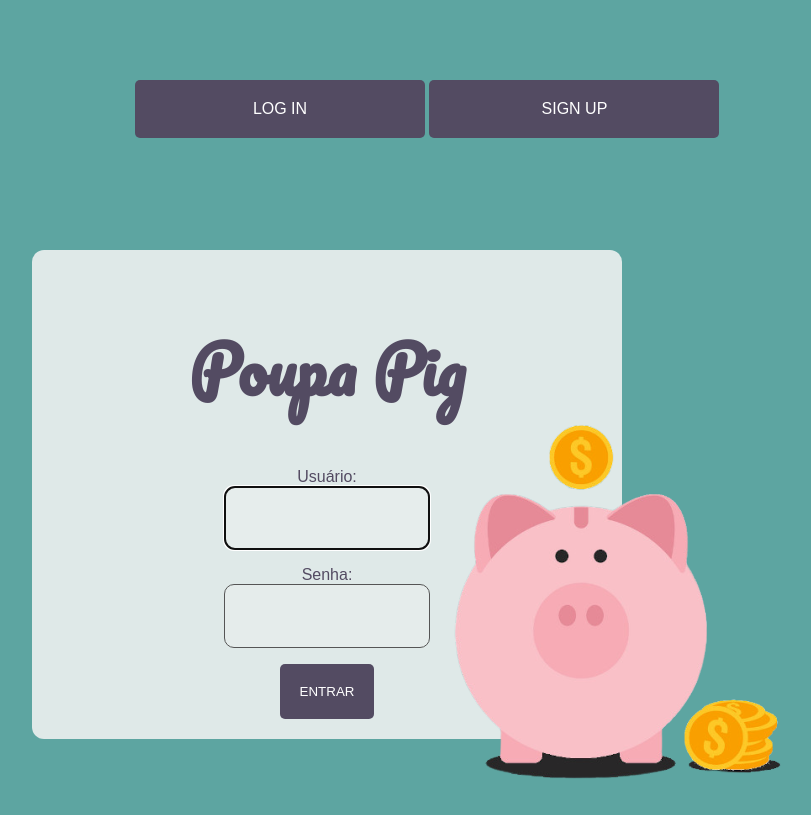
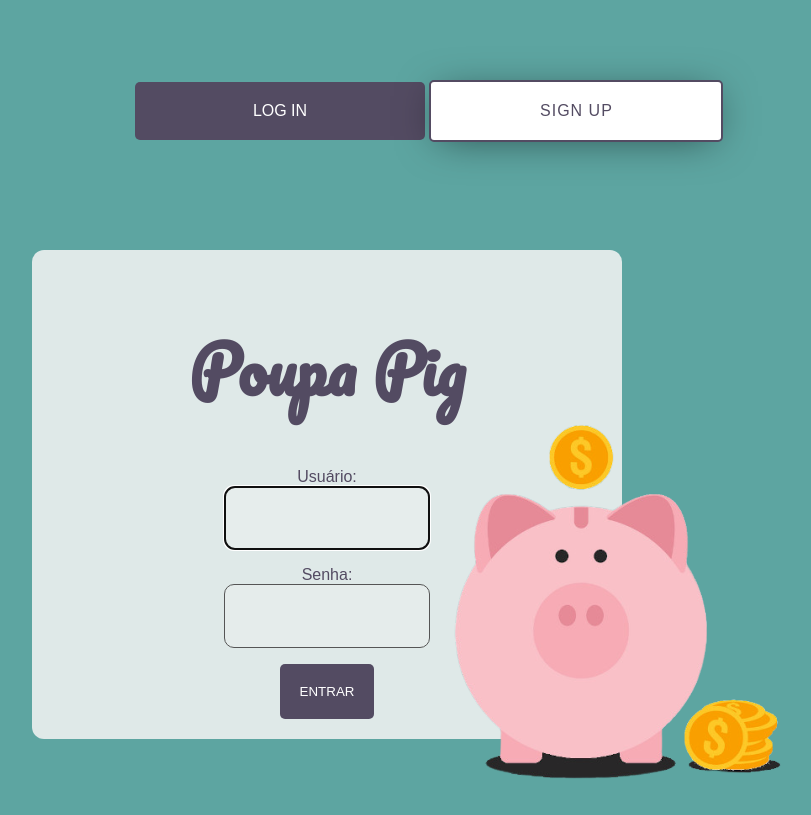
Before and after one commit to gabihecksher/poupapig, a Django app: page /accounts/login/ in a window 1280 px wide. Shown: the whole page, without its empty margins (313-1124 px from the left). Run offline with Django 3.2, Linux system fonts and the light colour scheme; some web fonts are replaced.

Commit message:
acertando botoes login

```diff
--- a/poupapig/static/css/style.css
+++ b/poupapig/static/css/style.css
@@ -19,10 +19,10 @@ h1{
   border-radius: 5px;
   display: inline-block;
   border: none;
-  transition: all 0.4s ease 0s;
+  /* transition: all 0.1s ease 0s; */
   }
 
-.button:hover {
+/* .button:hover {
   color: #534B62 !important;
   background: #fff;
   border: 2px solid #534B62;
@@ -31,7 +31,7 @@ h1{
   -moz-box-shadow: 0px 5px 40px -10px rgba(0,0,0,0.57);
   box-shadow: 5px 40px -10px rgba(0,0,0,0.57);
   transition: all 0.4s ease 0s;
-}
+} */
 
 #buttons{
   position: absolute;
@@ -40,6 +40,19 @@ h1{
 }
 
 #buttonLogin , #buttonSignup{
+  width:250px;
+  text-align: center;
+  display:inline-block;
+  color: #534B62 !important;
+  background: #fff;
+  border: 2px solid #534B62;
+  letter-spacing: 1px;
+  -webkit-box-shadow: 0px 5px 40px -10px rgba(0,0,0,0.57);
+  -moz-box-shadow: 0px 5px 40px -10px rgba(0,0,0,0.57);
+  box-shadow: 5px 40px -10px rgba(0,0,0,0.57);
+}
+
+#buttonLoginActive , #buttonSignupActive{
   width:250px;
   text-align: center;
   display:inline-block;
--- a/poupapig/templates/base.html
+++ b/poupapig/templates/base.html
@@ -7,13 +7,6 @@
         <title>{% block title %}{% endblock %}</title>
     </head>
     <body>
-
-        <div id="buttons">
-            <a href="{% url 'login' %}" class="button" id="buttonLogin">Log In</a>
-            <a href="{% url 'signup' %}" class="button" id="buttonSignup">Sign Up</a>
-        </div>
-
-        <!-- <img id="img" src="{% static 'images/pig.png' %}"> -->
         {% block content %}
         {% endblock %}
     </body>
--- a/poupapig/templates/registration/login.html
+++ b/poupapig/templates/registration/login.html
@@ -1,6 +1,10 @@
 {% extends '../base.html' %}
 {% load staticfiles %}
 {% block content %}
+  <div id="buttons">
+      <a href="{% url 'login' %}" class="button" id="buttonLoginActive">Log In</a>
+      <a href="{% url 'signup' %}" class="button" id="buttonSignup">Sign Up</a>
+  </div>
   {% if form.errors %}
     <p style="color: red">Your username and password didn't match. Please try again.</p>
   {% endif %}
--- a/poupapig/templates/registration/signup.html
+++ b/poupapig/templates/registration/signup.html
@@ -2,6 +2,10 @@
 {% load staticfiles %}
 
 {% block content %}
+  <div id="buttons">
+      <a href="{% url 'login' %}" class="button" id="buttonLogin">Log In</a>
+      <a href="{% url 'signup' %}" class="button" id="buttonSignupActive">Sign Up</a>
+  </div>
   <div id="signupForm">
       <h1>Poupa Pig</h1>
     <form method="post">
```
